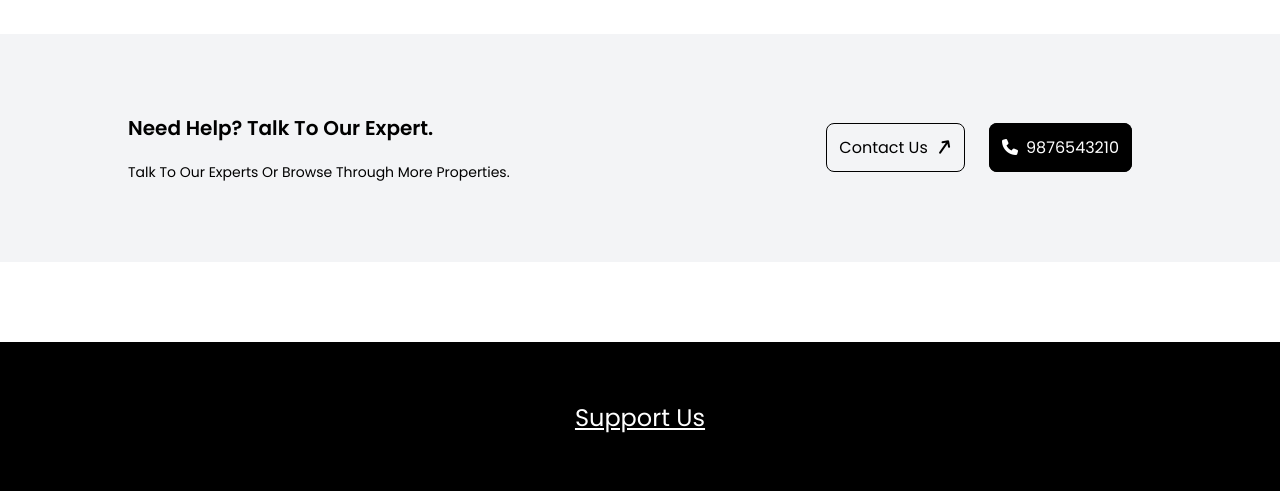
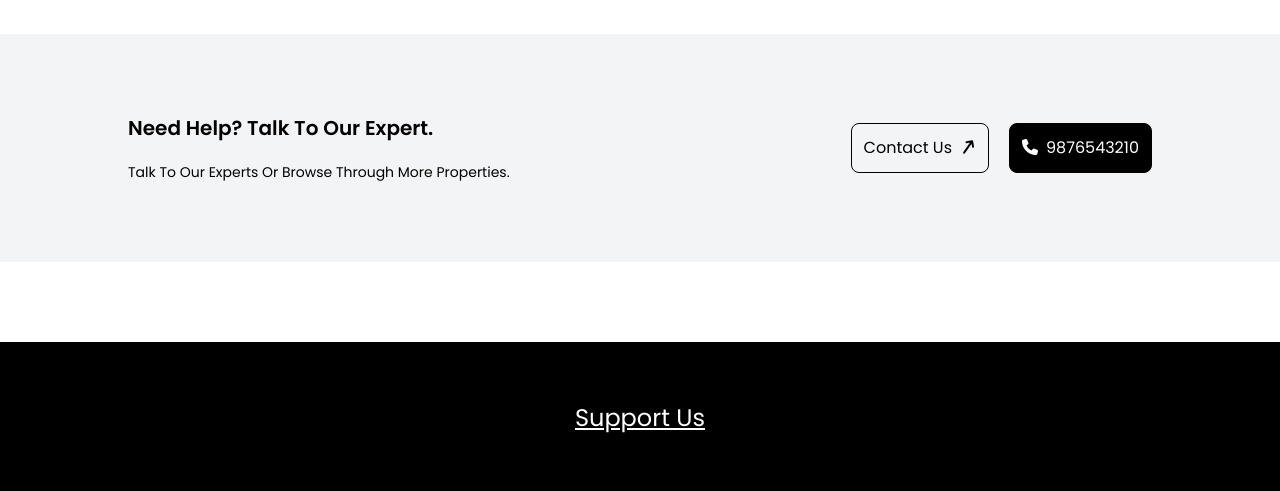
Before and after one commit to jayasurya-jdev/real-estate, a plain HTML site: page index.html in a window 1280 px wide. Shown: the part 3980-4471 px from the top of the page. Drawn offline with nearby package versions, Linux system fonts and the light colour scheme.

Commit message:
Update index.html
The contact section on the webpage is experiencing a layout warping issue.

```diff
--- a/index.html
+++ b/index.html
@@ -382,9 +382,9 @@
           <h3 class="font-semibold text-xl pb-5">Need help? Talk to our expert.</h3>
           <p class="text-sm">Talk to our experts or Browse through more properties.</p>
         </div>
-        <div>
-          <span class="border border-black rounded-lg p-3 mr-5 hover:bg-black hover:text-white">contact us<i class="fa-solid fa-arrow-left-long fa-rotate-by ml-2" style="--fa-rotate-angle: 125deg;"></i></span>
-          <span class="border border-black rounded-lg p-3 mr-5 bg-black text-white hover:bg-white hover:text-black" ><i class="fa-solid fa-phone pr-2"></i>9876543210</span>
+        <div class="flex flex-wrap gap-5">
+          <span class="border border-black rounded-lg p-3  hover:bg-black hover:text-white">contact us<i class="fa-solid fa-arrow-left-long fa-rotate-by ml-2" style="--fa-rotate-angle: 125deg;"></i></span>
+          <span class="border border-black rounded-lg p-3  bg-black text-white hover:bg-white hover:text-black" ><i class="fa-solid fa-phone pr-2"></i>9876543210</span>
         </div>
       </div>
     </section>
```
